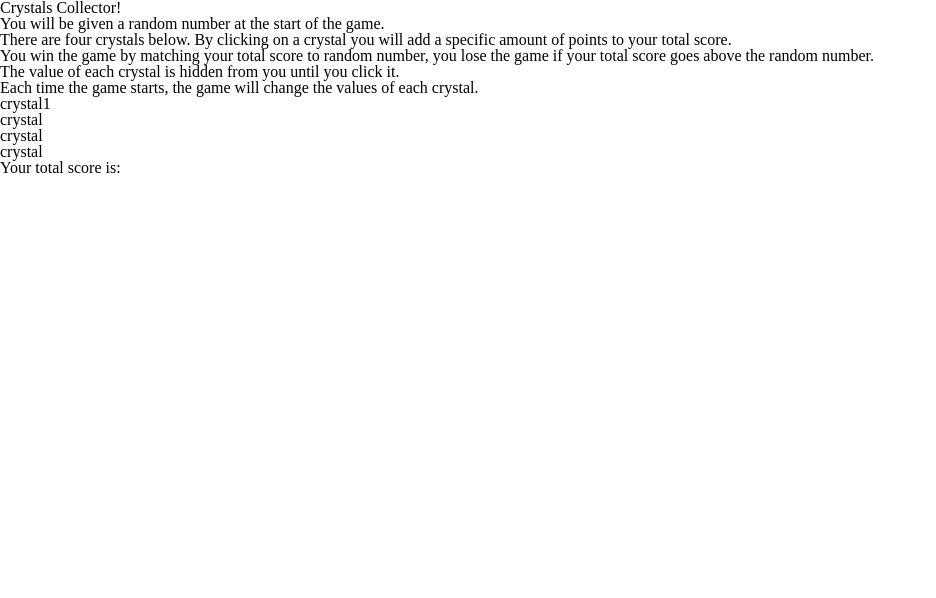
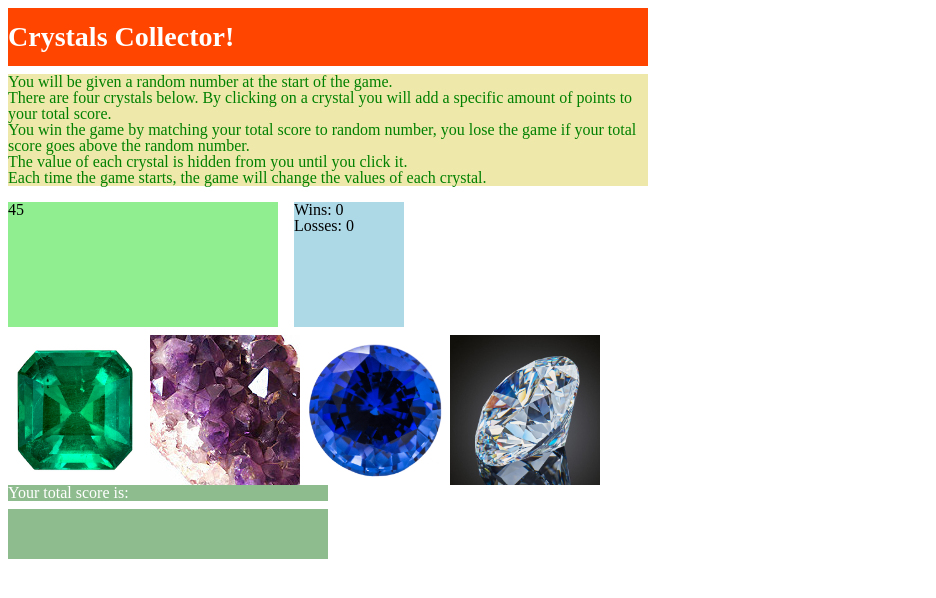
Before and after one commit to staggsdan/unit-4-game, a plain HTML site: page index.html in a window 1280 px wide. Shown: the whole page, without its empty margins (0-936 px from the left). Drawn offline with nearby package versions, Linux system fonts and the light colour scheme.

Commit message:
broadly functional but some odd/loose behaviors. debugging.

```diff
--- a/assets/css/style.css
+++ b/assets/css/style.css
@@ -0,0 +1,61 @@
+
+
+#header {
+   color: white;
+   background-color: orangered;
+   font-weight: bold;
+   margin: 8px;
+   width: 640px;
+   font-size: 28px;
+   padding: 15px 0 15px 0;
+}
+
+#instructions{
+    color: green;
+    background-color: palegoldenrod;
+    margin: 8px;
+    width: 640px;
+
+}
+
+#target-number{
+    background-color: lightgreen;
+    width: 270px;
+    height: 125px;
+    margin: 8px;
+    float: left;
+}
+
+#stats-box {
+    background-color: lightblue;
+    width: 110px;
+    height: 125px;
+    float: left;
+    margin: 8px;
+}
+
+#crystals {
+    clear: left;
+}
+
+img {
+    width: 150px;
+    height: 150px;
+    float: left;
+}
+
+#score-header {
+    color: white;
+    background-color: darkseagreen;
+    margin: 8px;
+    clear: left;
+    width: 320px;
+}
+
+#points-tally {
+    color: white;
+    background-color: darkseagreen;
+    margin: 8px;
+    height: 50px;
+    width: 320px;
+}
--- a/assets/javascript/game.js
+++ b/assets/javascript/game.js
@@ -1,85 +1,66 @@
 var targetNumber = 0;
-
-// var clickSum = hold the sum of guesses
 var clickSum = 0;
-
-
 var winsCounter = 0;
 var lossCounter = 0;
 
-function resetHTML
+function getRndInteger(min,max){
+    return Math.floor(Math.random()*(max-min+1)+min)}
 
-function getRndInteger(min, max) {
-    return Math.floor(Math.random() * (max - min) ) + min;
-    }
-
-function assignCrystalValue(){console.log("hello")
+function assignCrystalValue(){
     $("#crystals").children("h1").each(function(index, item){
-        $(item).data("value", getRndInteger(1,12))
+        $(item).attr("value", getRndInteger(1,12));
+        $(item).addClass("clickZone");
         })
     }
 
-$('h1').on('click', function () {
-    console.log($(this).data("value"))
+// the following three functions (startGame, addValues, and roundComplete) mimic the example from Monday Nov 12 that showed the game loop.
 
-})
-assignCrystalValue()
-
-
-// the following three functions (startGame, addValues, and roundComplete) mimic the example from Monday Nov 12 that showed the game loop.
 function startGame(){
     clickSum = 0;
-    assignCrystalValue()
-    // populate target number
-
-    targetNumber = getRndInteger(19, 120)
-        console.log(targetNumber)
-
-    // for (let crystalValues = 0; crystalValues < 4; crystalValues++) {
-    //     getRndInteger(1,12);
-    //     }
-    // (crystalValues < 4)[
-    //     getRndInteger(1,12)
-    }
-
-// office hours: code from 30 to 38. target number works. what is the exact syntax for populating the crystalValues array with four index positions, using the function (argument): getRndInteger(1,12)?
-// crystalValues.push(getRndInteger(1,12))
-
-
-function addValues(){
-
+    assignCrystalValue();
+    targetNumber = getRndInteger(19,120)
     }
 
 function roundComplete(){
-//     if (clickSum > targetNumber){
+    if (clickSum > targetNumber){
+        document.getElementById("win-lose").innerHTML = "you lose";
+        lossCounter++;
+        startGame();
+    }
+    if (clickSum === targetNumber){
+        document.getElementById("win-lose").innerHTML = "you win!";
+        winsCounter++;
+        startGame();
+    }
+}
 
-//         document.getElementById("win-lose").text = "you lose";
-//         lossCounter++;
-//         startGame();
-//     }else if (clickSum === targetNumber){
+// start game gets the game going, now that all the terms have been defined
+startGame()
 
-//         document.getElementById("win-lose").text = "you win!";
-//         winsCounter++;
-//         startGame();
-//     }
-//     // if the points ===, trigger win
-//     // if the points are under, allow game to continue. I guess there wouldn't even be code for that?
-// }
+document.getElementById("target-number").innerHTML = targetNumber;
+document.getElementById("win-tally").innerHTML = "Wins: " + winsCounter;
+document.getElementById("loss-tally").innerHTML = "Losses: " + lossCounter;
 
 
-// start game gets the game going, now that all the terms have been defined
-// startGame()
+$(".clickZone").on("click", function() {
+    var crystalValue = ($(this).attr("value"));
+    var crystalValueInt = parseInt(crystalValue);
+    clickSum += crystalValueInt;
+    document.getElementById("points-tally").innerHTML = clickSum;
+    roundComplete()
 
-// document.onclick = function(event)
-    // sum of crystals
-    // is value over the targetNumber
-    // round complete
+    // if (clickSum === targetNumber) {
 
+    //     document.getElementById("win-lose").text = "you win!";
+    //     winsCounter++;
+    //     startGame()
+    //   }
 
+    //   if (clickSum > targetNumber) {
+    //     document.getElementById("win-lose").text = "you lose";
+    //     lossCounter++;
+    //     startGame()
+    //   }
+})
 
-
-
-
-    // var name = target number array pool(19-120)
-
-// var targetNumber is a blank placeholder array/string that we can populate with a math function further down the code, so that it can be repeated without reloading the pages
+// roundComplete()
--- a/index.html
+++ b/index.html
@@ -11,9 +11,9 @@
 </head>
 <body>
 
-    <div>Crystals Collector!</div>
+    <div id="header">Crystals Collector!</div>
 
-    <div>You will be given a random number at the start of the game.
+    <div id="instructions">You will be given a random number at the start of the game.
         <br>
         There are four crystals below. By clicking on a crystal you will add a specific amount of points to your total score.
         <br>
@@ -24,7 +24,8 @@
         Each time the game starts, the game will change the values of each crystal.
     </div>
 
-    <div id="target-number"></div>
+    <div id=goal-and-score-row>
+    <div id="target-number"> </div>
 
     <div id="stats-box">
         <div id="win-lose"></div>
@@ -32,16 +33,17 @@
         <div id="win-tally"></div>
         <div id="loss-tally"></div>
     </div>
+    </div>
 
     <div id="crystals">
-        <h1>crystal1</h1>
-        <h1>crystal</h1>
-        <h1>crystal</h1>
-        <h1>crystal</h1>
+        <h1><img src="./assets/images/emeraldGem2000.jpg"></h1>
+        <h1><img src="assets/images/amethyst.jpg"> </h1>
+        <h1><img src="assets/images/sapphire.png"> </h1>
+        <h1><img src="assets/images/diamond.jpg"> </h1>
     </div>
 
 
-    <div>
+    <div id="score-header">
         Your total score is:
     </div>
 
```
Also changed, not shown: assets/images/amethyst.jpg (added), assets/images/diamond.jpg (added), assets/images/emeraldGem2000.jpg (added), assets/images/flawed-diamond.png (added), assets/images/sapphire.png (added). Lines whose indentation alone changed are shown as unchanged.
